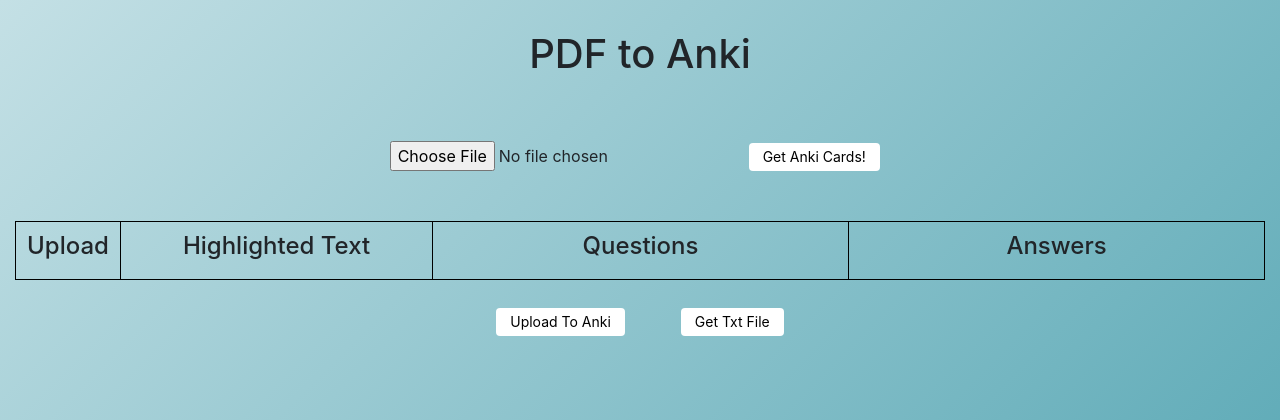
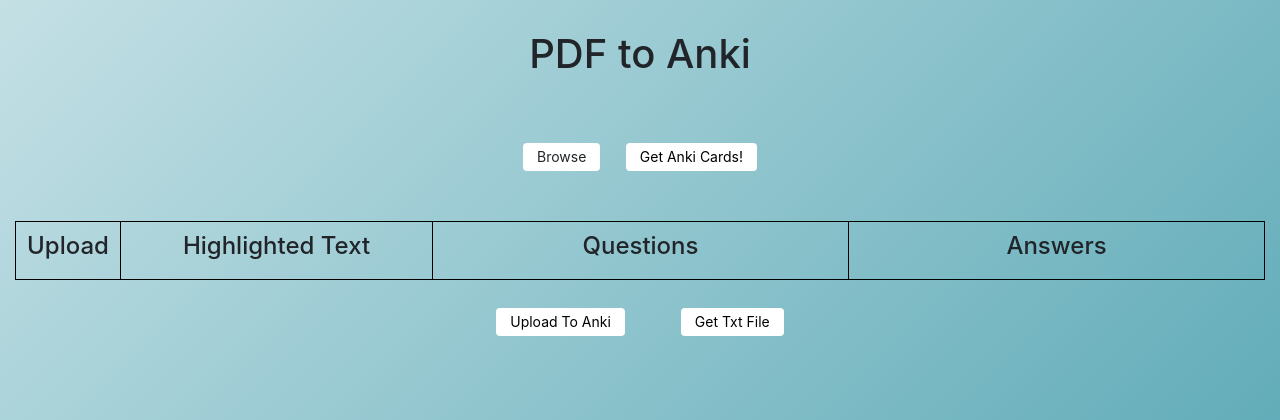
Before and after one commit to eugenevinitsky/anki_gpt, a Flask app: page / in a window 1280 px wide. Shown: the top 420 px of the page. Run offline with Flask 3, Linux system fonts and the light colour scheme; some libraries are stand-ins or nearby versions.

Commit message:
fixed browse button

```diff
--- a/templates/index.html
+++ b/templates/index.html
@@ -12,6 +12,11 @@
             e.preventDefault();
             $('#anki-form').attr('action', "{{ url_for('upload_to_txt') }}");
             $('#anki-form').submit();
+        });
+
+        $('#pdf_file').change(function(){
+            var filename = $(this).val().split('\\').pop();
+            $('#file-name').text(filename);
         });
     });
 </script>
@@ -67,13 +72,16 @@
         display: flex;
         justify-content: center;
       }
-      .upload-button {
+      .upload-button, .custom-file-upload {
         font-size: 14px;
         background-color: white;
         border: none;
         margin: 0.75em 0.75em;
         border-radius: 4px;
         padding: 0.25em 1em;
+      }
+      input[type="file"] {
+        display: none;
       }
     </style>
   </head>
@@ -85,7 +93,9 @@
 
     <div class="button-container">
       <form method="POST" enctype="multipart/form-data" action="{{ url_for('analyze_pdf') }}" style="margin-bottom: 2.5em;">
-        <input type="file" name="pdf_file">
+        <label for="pdf_file" class="custom-file-upload">Browse</label>
+        <input type="file" id="pdf_file" name="pdf_file">
+        <span id="file-name"></span>
         <input type="submit" value="Get Anki Cards!" class="upload-button">
       </form>
     </div>
```
